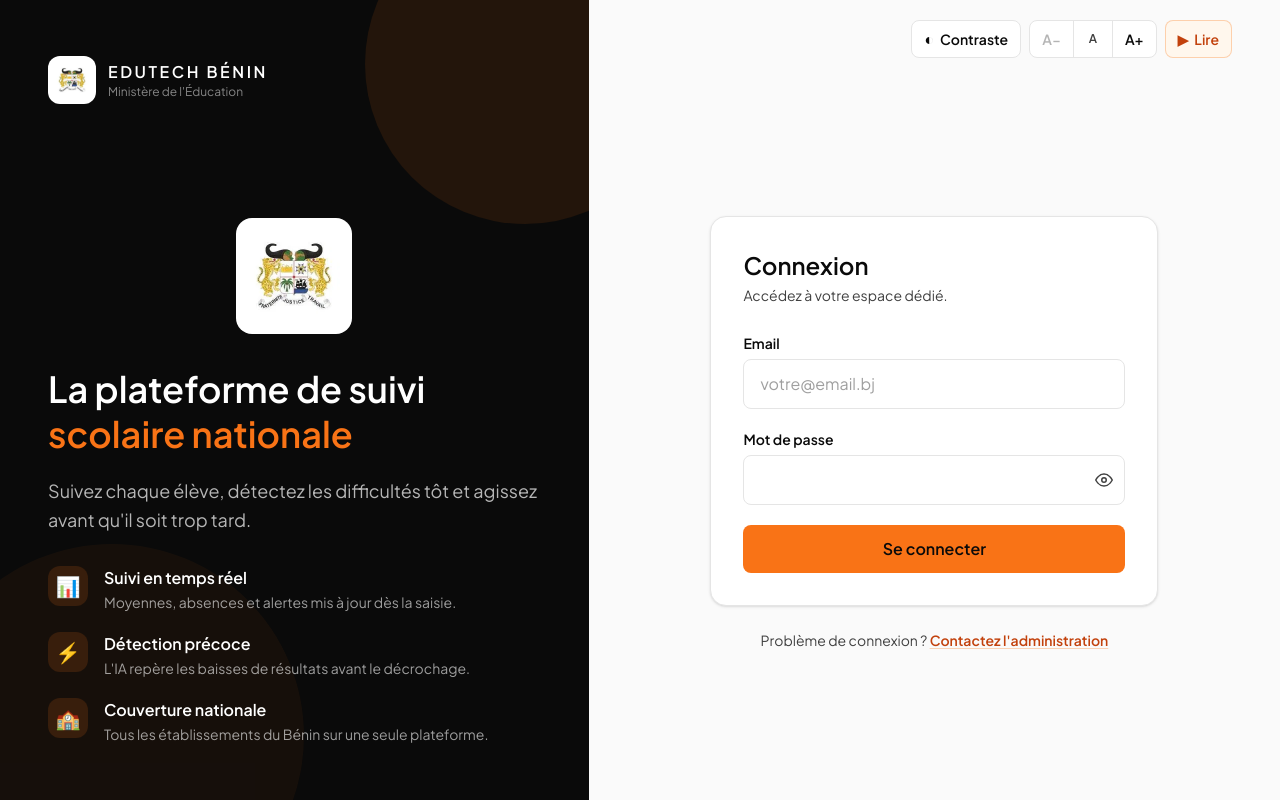
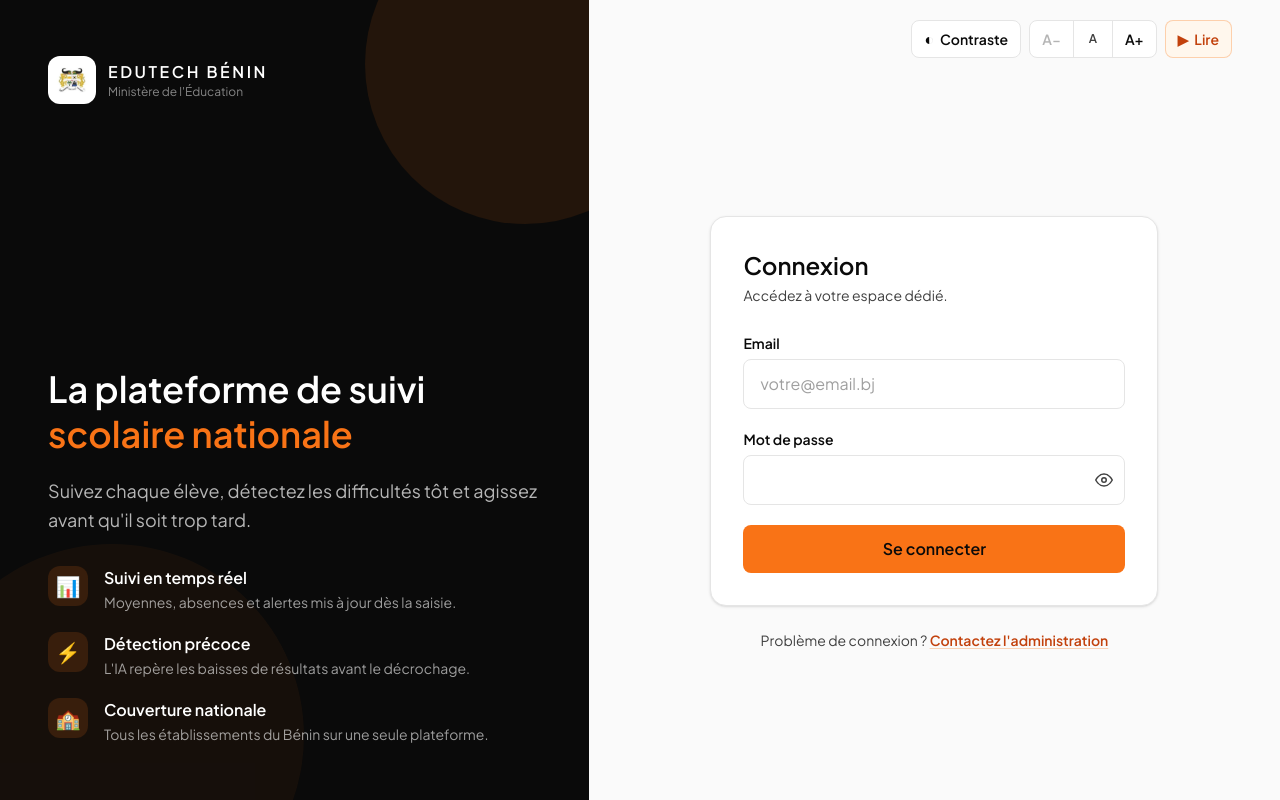
Before and after one commit to Wildev10/education-benin-platform, a Next.js app: page /login in a window 1280 px wide. Built offline with nearby package versions, Linux system fonts and the light colour scheme.

Commit message:
fix(login): supprimer logo redondant au centre du panneau
Retire le grand logo armoiries 100px centré dans le panneau gauche.
Le panneau va maintenant directement du header vers le titre.

Co-Authored-By: Claude Sonnet 4.6 <noreply@anthropic.com>

```diff
--- a/src/app/login/_LoginPage.tsx
+++ b/src/app/login/_LoginPage.tsx
@@ -104,18 +104,6 @@ export default function LoginPageClient() {
 
         {/* Pitch */}
         <div className="relative mt-10 lg:mt-0">
-          {/* Armoiries en grand au-dessus du titre */}
-          <div className="mb-8 flex justify-center">
-            <div className="rounded-2xl bg-white p-2">
-              <Image
-                src="/armoiries-benin.png"
-                alt="Armoiries de la République du Bénin — Fraternité Justice Travail"
-                height={100}
-                width={100}
-                priority
-              />
-            </div>
-          </div>
           {/* FIX 1 — "nationale" avec un e */}
           <h1 className="text-3xl font-bold leading-tight text-surface lg:text-4xl">
             La plateforme de suivi
```
